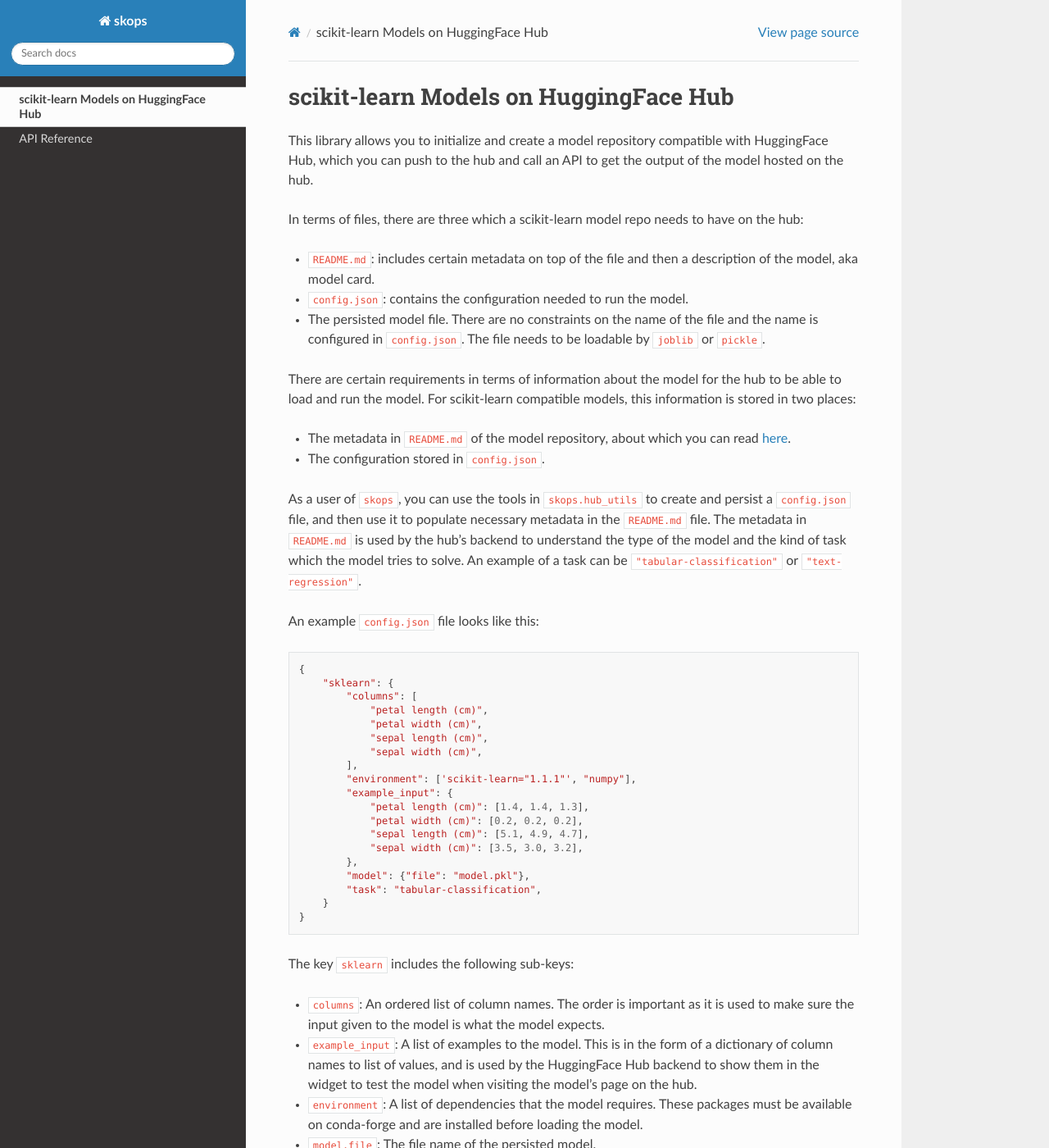
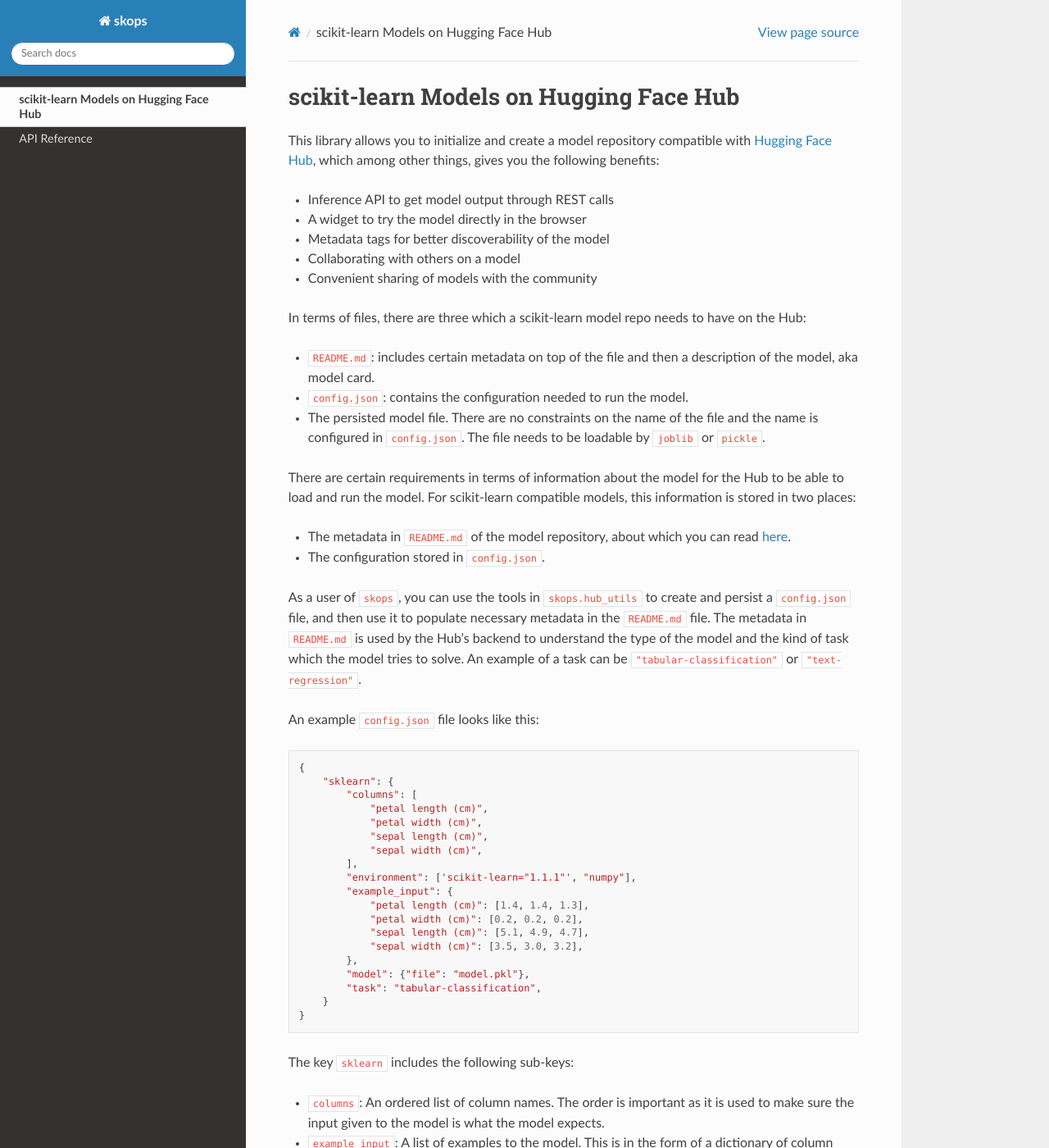
Before and after one commit to skops-dev/skops, a Sphinx documentation site: the page built from docs/hf_hub.rst, in a window 1280 px wide and 1400 px high. Shown: the whole window at 82% size. Built offline with Sphinx 7.4.7 and the Read the Docs theme 2.0.0, drawn with Linux system fonts in a browser that asks for light colours; some of the changed text lies outside the part shown.

Commit message:
address Omar's comments

```diff
--- a/docs/hf_hub.rst
+++ b/docs/hf_hub.rst
@@ -1,14 +1,21 @@
 .. _hf_hub:
 
-scikit-learn Models on HuggingFace Hub
-======================================
+scikit-learn Models on Hugging Face Hub
+=======================================
 
 This library allows you to initialize and create a model repository compatible
-with HuggingFace Hub, which you can push to the hub and call an API to get the
-output of the model hosted on the hub.
+with `Hugging Face Hub <https://huggingface.co/models>`__, which among other
+things, gives you the following benefits:
+
+- Inference API to get model output through REST calls
+- A widget to try the model directly in the browser
+- Metadata tags for better discoverability of the model
+- Collaborating with others on a model
+- Convenient sharing of models with the community
+
 
 In terms of files, there are three which a scikit-learn model repo needs to
-have on the hub:
+have on the Hub:
 
 - ``README.md``: includes certain metadata on top of the file and then a
   description of the model, aka model card.
@@ -18,7 +25,7 @@ have on the hub:
   by ``joblib`` or ``pickle``.
 
 There are certain requirements in terms of information about the model for the
-hub to be able to load and run the model. For scikit-learn compatible models,
+Hub to be able to load and run the model. For scikit-learn compatible models,
 this information is stored in two places:
 
 - The metadata in ``README.md`` of the model repository, about which you can
@@ -28,7 +35,7 @@ this information is stored in two places:
 As a user of ``skops``, you can use the tools in ``skops.hub_utils`` to create
 and persist a ``config.json`` file, and then use it to populate necessary
 metadata in the ``README.md`` file. The metadata in ``README.md`` is used by
-the hub's backend to understand the type of the model and the kind of task
+the Hub's backend to understand the type of the model and the kind of task
 which the model tries to solve. An example of a task can be
 ``"tabular-classification"`` or ``"text-regression"``.
 
@@ -59,9 +66,9 @@ The key ``sklearn`` includes the following sub-keys:
 - ``columns``: An ordered list of column names. The order is important as it is
   used to make sure the input given to the model is what the model expects.
 - ``example_input``: A list of examples to the model. This is in the form of a
-  dictionary of column names to list of values, and is used by the HuggingFace
+  dictionary of column names to list of values, and is used by the Hugging Face
   Hub backend to show them in the widget to test the model when visiting the
-  model's page on the hub.
+  model's page on the Hub.
 - ``environment``: A list of dependencies that the model requires. These
   packages must be available on conda-forge and are installed before loading
   the model.
--- a/docs/index.rst
+++ b/docs/index.rst
@@ -21,7 +21,7 @@ The following examples are good starting points:
   :ref:`sphx_glr_auto_examples_plot_model_card.py`
 
 In order to better understand the role of each file and their content when
-uploaded to HuggingFace Hub, refer to this :ref:`user guide <hf_hub>`.
+uploaded to Hugging Face Hub, refer to this :ref:`user guide <hf_hub>`.
 
 User Guide / API Reference
 ==========================
--- a/docs/modules/classes.rst
+++ b/docs/modules/classes.rst
@@ -6,7 +6,7 @@ API Reference
 
 This is the class and function reference of skops.
 
-:mod:`skops.hf_hub`: HuggingFace Hub Integration
+:mod:`skops.hf_hub`: Hugging Face Hub Integration
 ================================================
 
 .. automodule:: skops.hub_utils
```
Also changed, not shown: other parts of docs/index.rst (+1 -1 lines), 2 other files.
